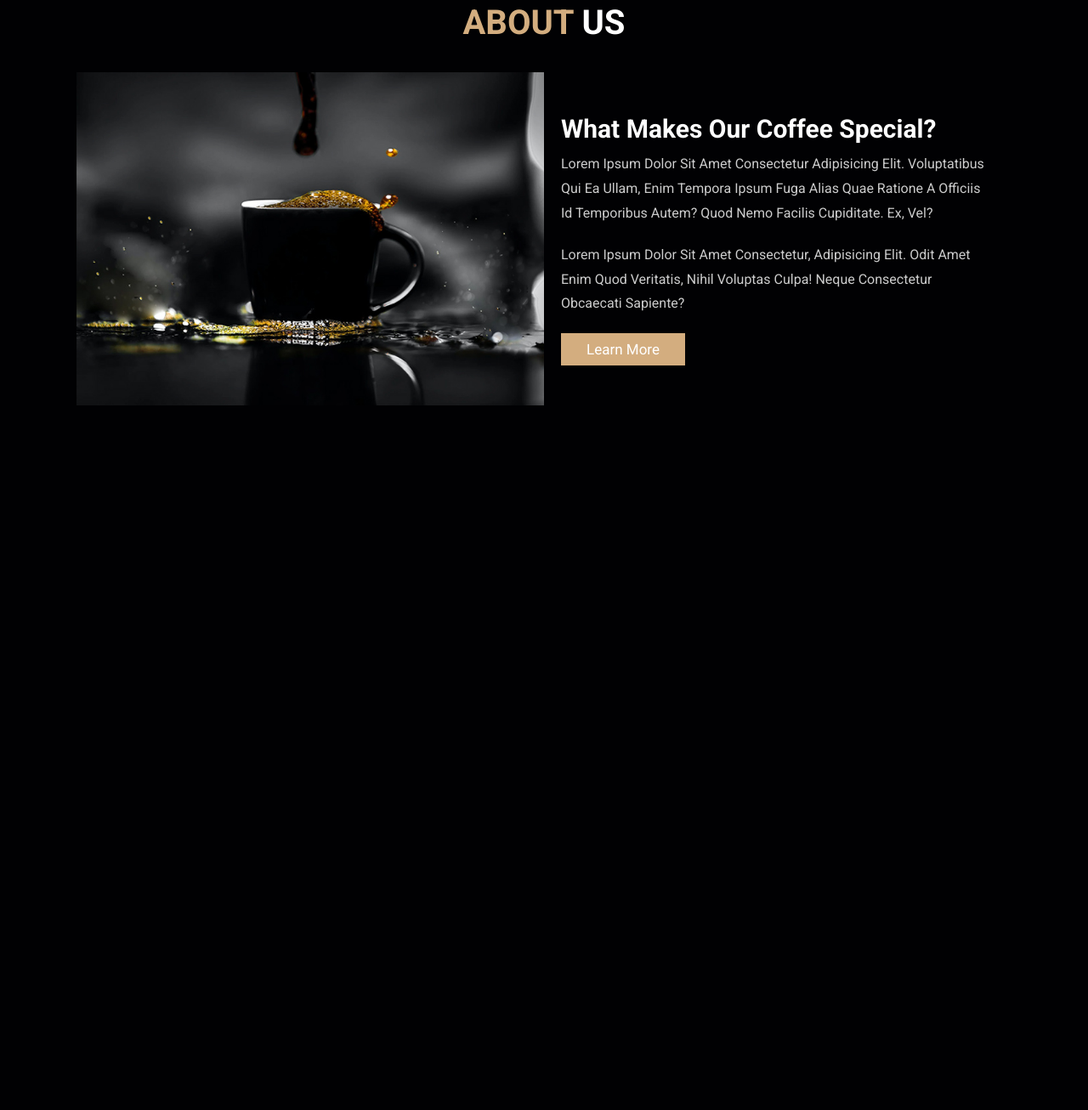
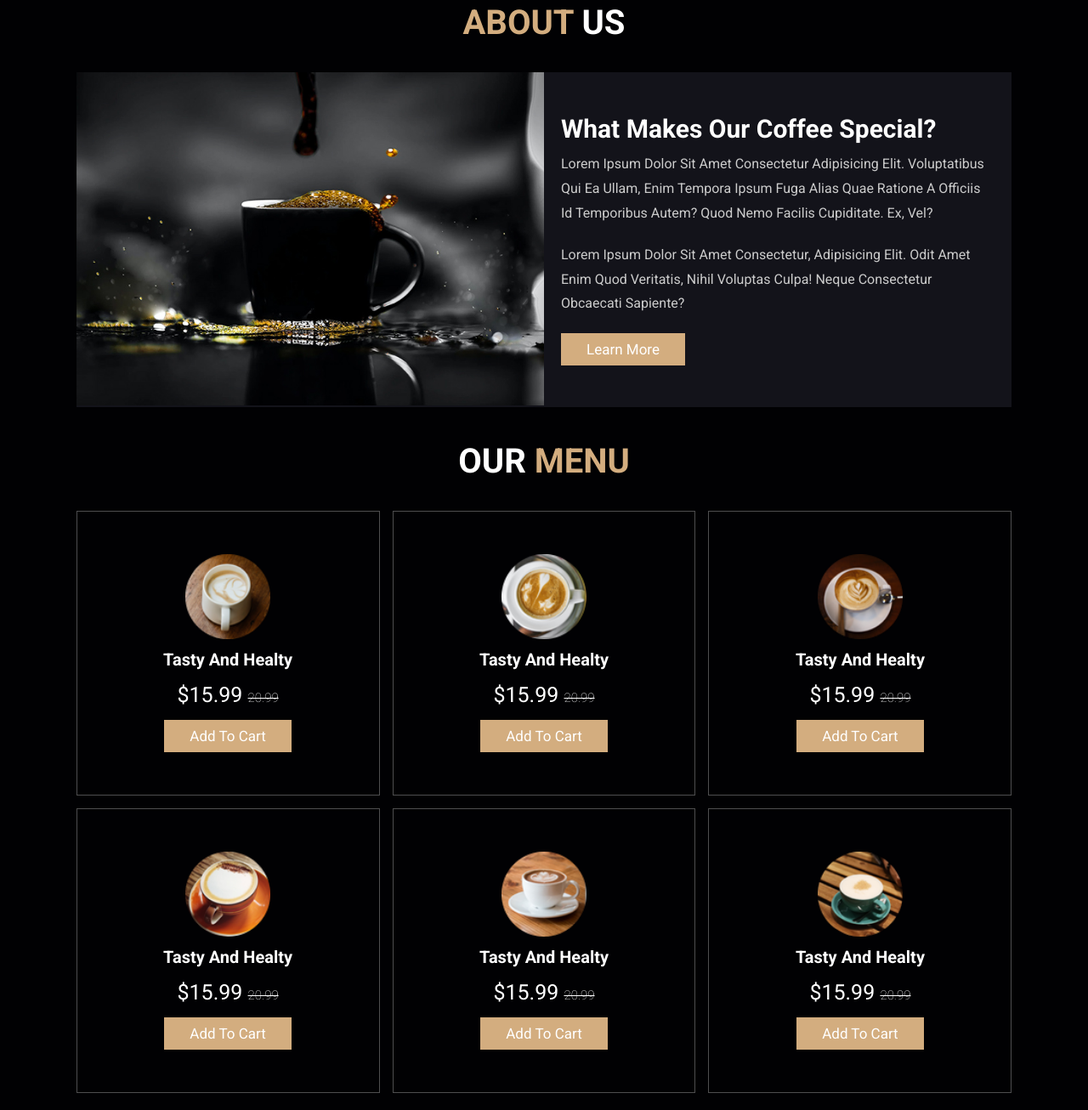
Before and after one commit to faha1999/coffee, a plain HTML site: page index.html in a window 1280 px wide. Shown: the part 817-2123 px from the top of the page at 85% size. Before the commit the page ends 1316 px from the top, so only its background shows below. Drawn offline with Linux system fonts and the light colour scheme.

Commit message:
menu added

```diff
--- a/app/scss/_about.scss
+++ b/app/scss/_about.scss
@@ -2,7 +2,7 @@
   .row {
     display: flex;
     align-items: center;
-    background: var(--black);
+    background: $black;
     flex-wrap: wrap;
 
     .image {
--- /dev/null
+++ b/app/scss/_menu.scss
@@ -0,0 +1,43 @@
+.menu {
+  .box-container {
+    display: grid;
+    grid-template-columns: repeat(auto-fit, minmax(30rem, 1fr));
+    gap: 1.5rem;
+
+    .box {
+      padding: 5rem;
+      text-align: center;
+      border: $border;
+
+      img {
+        height: 10rem;
+      }
+
+      h3 {
+        color: #fff;
+        font-size: 2rem;
+        padding: 1rem 0;
+      }
+
+      .price {
+        color: #fff;
+        font-size: 2.5rem;
+        padding: 0.5rem 0;
+
+        span {
+          font-size: 1.5rem;
+          text-decoration: line-through;
+          font-weight: lighter;
+        }
+      }
+
+      &:hover {
+        background: #fff;
+      }
+
+      &:hover > * {
+        color: $black;
+      }
+    }
+  }
+}
--- a/app/scss/style.scss
+++ b/app/scss/style.scss
@@ -4,3 +4,4 @@
 @import './header';
 @import './home';
 @import './about';
+@import './menu';
--- a/index.html
+++ b/index.html
@@ -112,8 +112,59 @@
     </section>
     <!-- End about -->
 
-    <!-- Start -->
-    <!-- End -->
+    <!-- Start menu -->
+    <section class="menu" id="menu">
+
+        <h1 class="heading"> our <span>menu</span> </h1>
+
+        <div class="box-container">
+
+            <div class="box">
+                <img src="./app/images/menu-1.png" alt="">
+                <h3>tasty and healty</h3>
+                <div class="price">$15.99 <span>20.99</span></div>
+                <a href="#" class="btn">add to cart</a>
+            </div>
+
+            <div class="box">
+                <img src="./app/images/menu-2.png" alt="">
+                <h3>tasty and healty</h3>
+                <div class="price">$15.99 <span>20.99</span></div>
+                <a href="#" class="btn">add to cart</a>
+            </div>
+
+            <div class="box">
+                <img src="./app/images/menu-3.png" alt="">
+                <h3>tasty and healty</h3>
+                <div class="price">$15.99 <span>20.99</span></div>
+                <a href="#" class="btn">add to cart</a>
+            </div>
+
+            <div class="box">
+                <img src="./app/images/menu-4.png" alt="">
+                <h3>tasty and healty</h3>
+                <div class="price">$15.99 <span>20.99</span></div>
+                <a href="#" class="btn">add to cart</a>
+            </div>
+
+            <div class="box">
+                <img src="./app/images/menu-5.png" alt="">
+                <h3>tasty and healty</h3>
+                <div class="price">$15.99 <span>20.99</span></div>
+                <a href="#" class="btn">add to cart</a>
+            </div>
+
+            <div class="box">
+                <img src="./app/images/menu-6.png" alt="">
+                <h3>tasty and healty</h3>
+                <div class="price">$15.99 <span>20.99</span></div>
+                <a href="#" class="btn">add to cart</a>
+            </div>
+
+        </div>
+
+    </section>
+    <!-- End menu -->
 
     <!-- Start -->
     <!-- End -->
```
Also changed, not shown: app/css/style.min.css, 1 other file.
